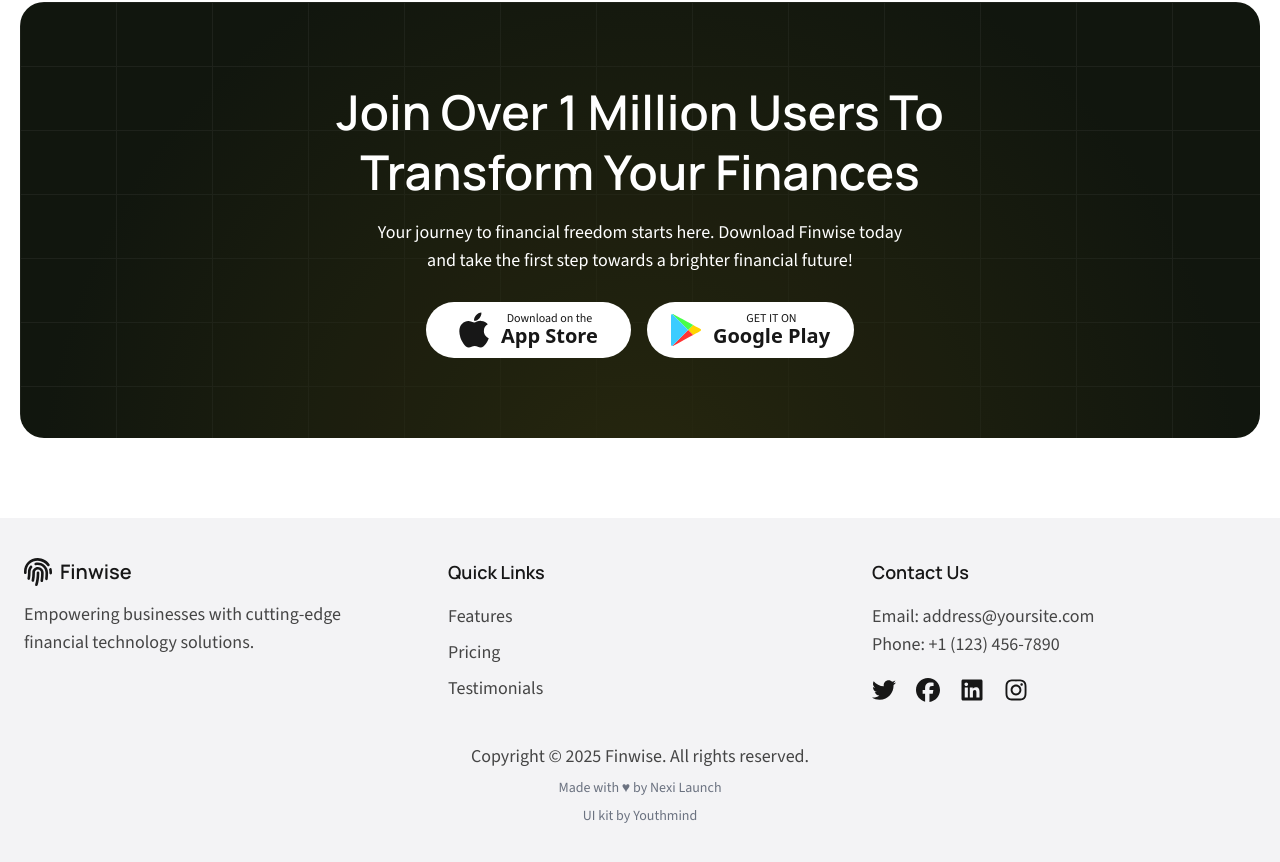
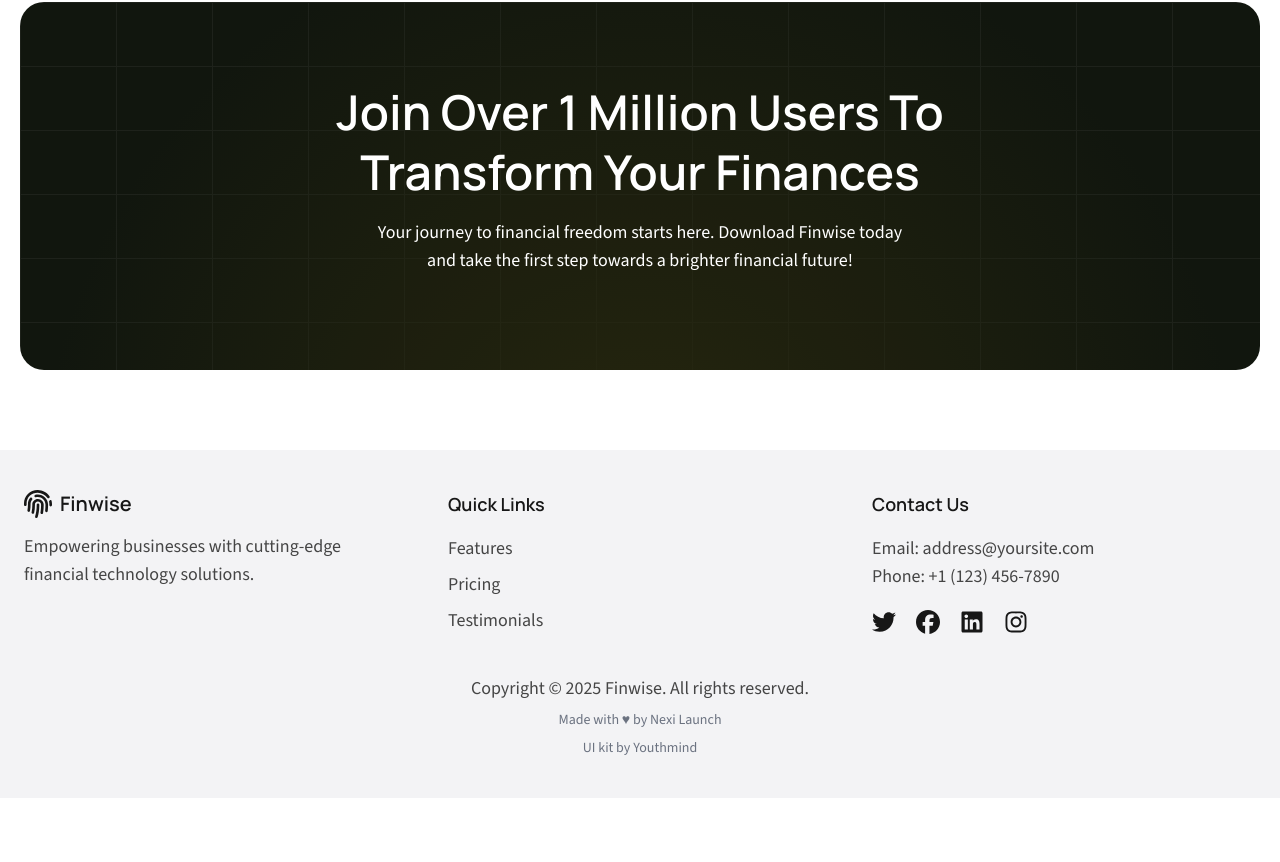
Before and after one commit to Cavianto/sentinela, a Next.js app: page / in a window 1280 px wide. Shown: the part 6117-6979 px from the top of the page. After the commit the page ends 6915 px from the top, so only its background shows below. Built offline with nearby package versions, Linux system fonts and the light colour scheme.

Commit message:
Update CTA.tsx

```diff
--- a/src/components/CTA.tsx
+++ b/src/components/CTA.tsx
@@ -1,7 +1,7 @@
 import { ctaDetails } from "@/data/cta"
 
-import AppStoreButton from "./AppStoreButton"
-import PlayStoreButton from "./PlayStoreButton"
+// import AppStoreButton from "./AppStoreButton"
+// import PlayStoreButton from "./PlayStoreButton"
 
 const CTA: React.FC = () => {
     return (
@@ -17,9 +17,10 @@ const CTA: React.FC = () => {
 
                         <p className="mx-auto max-w-xl md:px-5">{ctaDetails.subheading}</p>
 
+                        {/* Removed AppStore and PlayStore buttons */}
                         <div className="mt-4 flex flex-col sm:flex-row items-center sm:gap-4">
-                        <AppStoreButton />
-                        <PlayStoreButton />
+                            {/* <AppStoreButton /> */}
+                            {/* <PlayStoreButton /> */}
                         </div>
                     </div>
                 </div>
```
